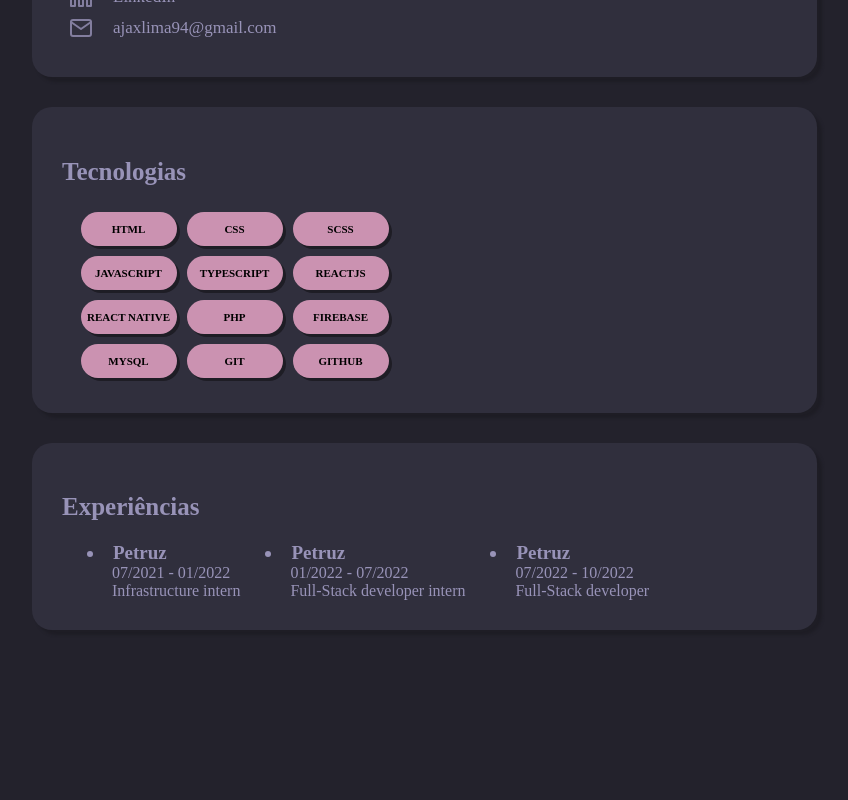
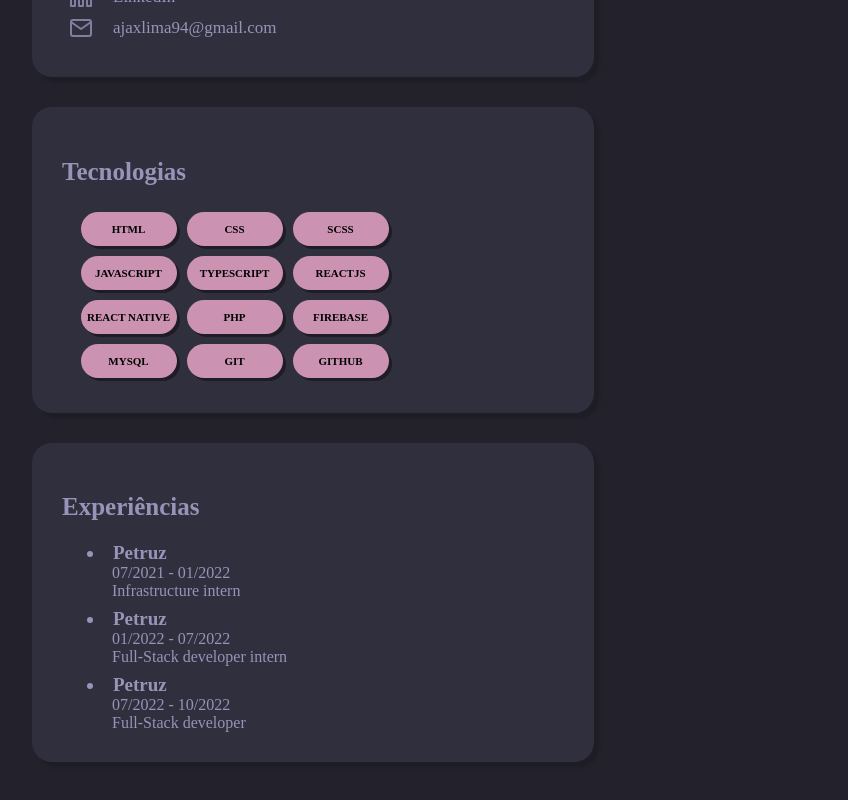
Before and after one commit to Chamoouske/ajaxlima, a React (Vite) app: page / in a window 1280 px wide. Shown: the part 791-1591 px from the top of the page, without its empty margins (40-888 px from the left). Before the commit the page ends 1483 px from the top, so only its background shows below. Built offline with nearby package versions, Linux system fonts and the light colour scheme; no server answers.

Commit message:
fix: ajust to only one column and row gap

```diff
--- a/src/components/experience/styles.module.scss
+++ b/src/components/experience/styles.module.scss
@@ -16,7 +16,9 @@
   }
 
   .experiencesContainer {
-    display: flex;
+    display: grid;
+    grid-template-columns: 1fr;
+    grid-row-gap: 0.5rem;
 
     .experience {
       display: grid;
```
